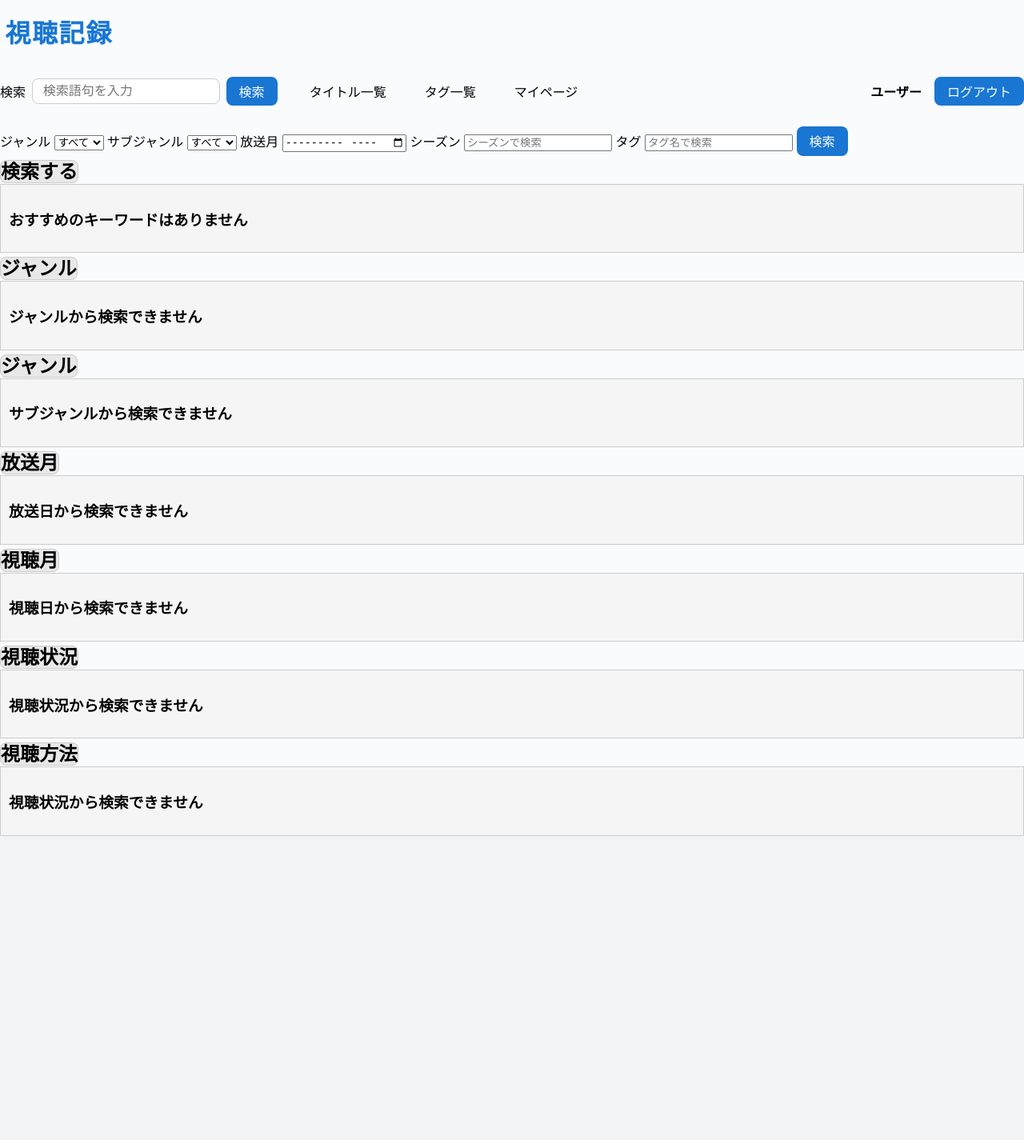
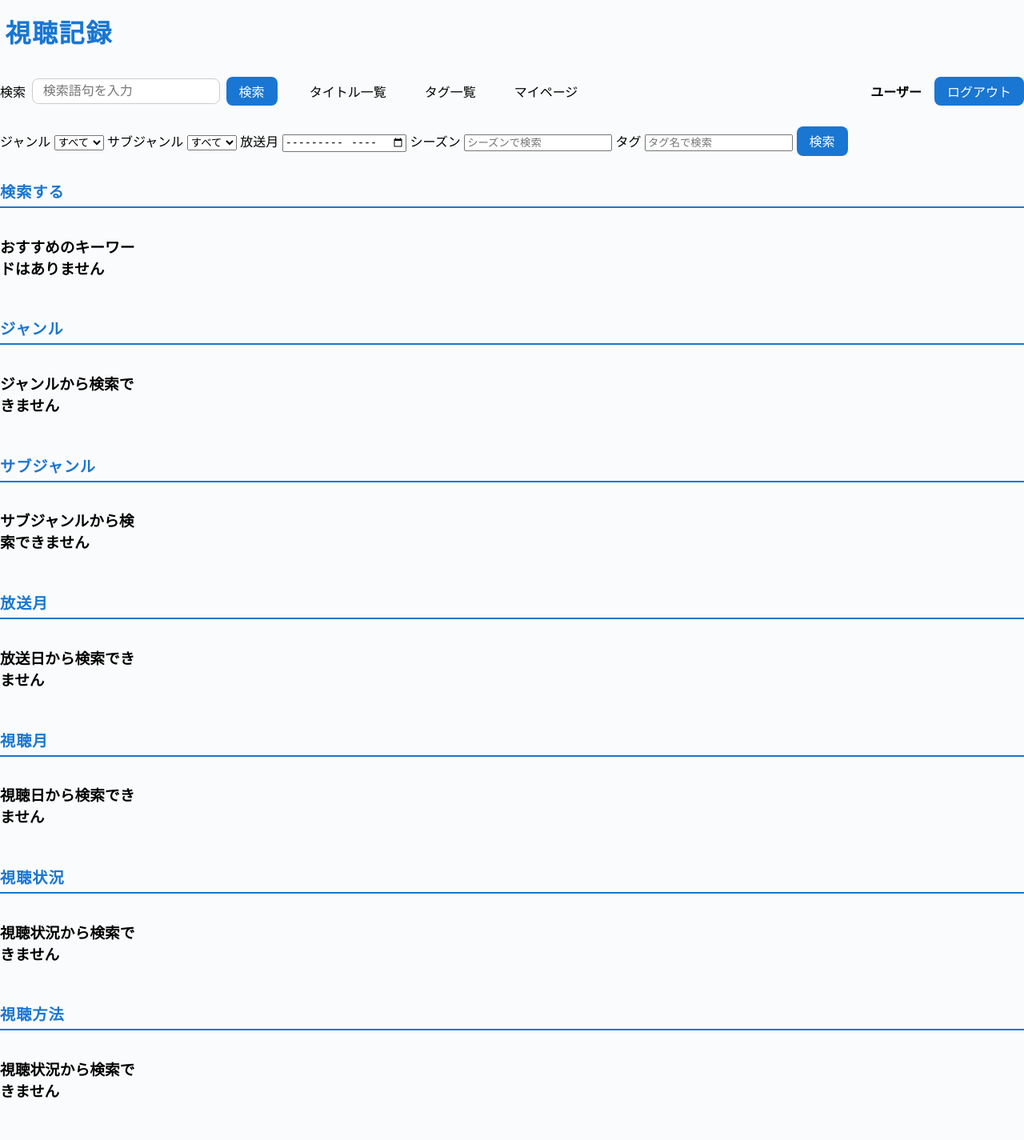
Before and after one commit to ryo08271154/watchlist, a Django app: template templates/records/search_index.html in a window 1280 px wide. Shown: the whole page at 80% size. Before the commit the page ends 1045 px from the top, so only its background shows below. Run offline with Django 5.2, Linux system fonts and the light colour scheme; the template is opened without the code that fills it, so the values that code supplies are empty.

Commit message:
検索インデックスビューの最適化と表示スタイルの改善

```diff
--- a/templates/records/search_index.html
+++ b/templates/records/search_index.html
@@ -2,13 +2,66 @@
 {%block title%}検索する{%endblock%}
 {% block head %}
     <style>
-        .title-container {
+        .search-section {
+            margin: 30px 0;
+        }
+
+        .search-section h2 {
+            margin-bottom: 15px;
+            padding-bottom: 5px;
+            border-bottom: 2px solid #1976d2;
+            color: #1976d2;
+            font-size: 1.2em;
+            letter-spacing: 0.05em;
+        }
+
+        .search-container {
+            display: grid;
+            grid-template-columns: repeat(auto-fill, minmax(150px, 1fr));
+            gap: 15px;
+        }
+
+        .search-item {
+            text-decoration: none;
+            color: inherit;
+            padding: 16px;
+            background-color: #fff;
+            border: 1px solid #ddd;
+            border-radius: 8px;
+            box-shadow: 2px 2px 5px rgba(0,0,0,0.08);
+            transition: background 0.2s, box-shadow 0.2s, color 0.2s;
             display: flex;
-            flex-wrap: wrap;
-            gap: 16px;
-            padding: 10px;
-            background-color: #f5f5f5;
-            border: 1px solid #ccc;
+            align-items: center;
+            justify-content: center;
+        }
+
+        .search-item:hover, .search-item:focus {
+            background: #e3f2fd;
+            color: #1565c0;
+            box-shadow: 0 2px 8px rgba(25, 118, 210, 0.08);
+        }
+
+        .search-item h3 {
+            margin: 0;
+            font-size: 1em;
+            text-align: center;
+            font-weight: normal;
+            overflow: hidden;
+            text-overflow: ellipsis;
+            white-space: nowrap;
+        }
+
+        @media (max-width: 600px) {
+            .search-form form {
+                grid-template-columns: 1fr;
+            }
+            .search-container {
+                grid-template-columns: 1fr 1fr;
+            }
+            .search-item {
+                padding: 10px;
+                font-size: 0.95em;
+            }
         }
     </style>
 {%endblock%}
@@ -38,12 +91,12 @@
             <button type="submit">検索</button>
         </form>
     </div>
-    <div class="title-section">
+    <div class="search-section">
         <h2>検索する</h2>
-        <div class="title-container">
+        <div class="search-container">
         {%if keywords%}
             {% for item in keywords%}
-            <a href="{% url 'records:search'%}?q={{item}}" class="title-item">
+            <a href="{% url 'records:search'%}?q={{item}}" class="search-item">
                 <h3>{{item}}</h3>
             </a>
             {% endfor %}
@@ -52,12 +105,12 @@
         {%endif%}
         </div>
     </div>
-    <div class="title-section">
+    <div class="search-section">
         <h2>ジャンル</h2>
-        <div class="title-container">
+        <div class="search-container">
         {%if genres%}
             {% for item in genres%}
-            <a href="{% url 'records:search'%}?genre={{item}}" class="title-item">
+            <a href="{% url 'records:search'%}?genre={{item}}" class="search-item">
                 <h3>{{item}}</h3>
             </a>
             {% endfor %}
@@ -66,12 +119,12 @@
         {%endif%}
         </div>
     </div>
-    <div class="title-section">
-        <h2>ジャンル</h2>
-        <div class="title-container">
+    <div class="search-section">
+        <h2>サブジャンル</h2>
+        <div class="search-container">
         {%if sub_genres%}
             {% for item in sub_genres%}
-            <a href="{% url 'records:search'%}?sub_genre={{item}}" class="title-item">
+            <a href="{% url 'records:search'%}?sub_genre={{item}}" class="search-item">
                 <h3>{{item}}</h3>
             </a>
             {% endfor %}
@@ -80,12 +133,12 @@
         {%endif%}
         </div>
     </div>
-    <div class="title-section">
+    <div class="search-section">
         <h2>放送月</h2>
-        <div class="title-container">
+        <div class="search-container">
         {%if air_date%}
             {% for item in air_date%}
-            <a href="{% url 'records:search'%}?air_date={{item|date:'Y-m-'}}" class="title-item">
+            <a href="{% url 'records:search'%}?air_date={{item|date:'Y-m-'}}" class="search-item">
                 <h3>{{item|date:"Y年m月"}}</h3>
             </a>
             {% endfor %}
@@ -94,12 +147,12 @@
         {%endif%}
         </div>
     </div>
-    <div class="title-section">
+    <div class="search-section">
         <h2>視聴月</h2>
-        <div class="title-container">
+        <div class="search-container">
         {%if watched_date%}
             {% for item in watched_date%}
-            <a href="{% url 'records:search'%}?watched_date={{item|date:'Y-m-'}}" class="title-item">
+            <a href="{% url 'records:search'%}?watched_date={{item|date:'Y-m-'}}" class="search-item">
                 <h3>{{item|date:"Y年m月"}}</h3>
             </a>
             {% endfor %}
@@ -108,13 +161,13 @@
         {%endif%}
         </div>
     </div>
-    <div class="title-section">
+    <div class="search-section">
         <h2>視聴状況</h2>
-        <div class="title-container">
+        <div class="search-container">
         {%if status%}
             {% for item in status%}
-            <a href="{% url 'records:search'%}?status={{item.status}}" class="title-item">
-                <h3>{{item.get_status_display}}</h3>
+            <a href="{% url 'records:search'%}?status={{item.0}}" class="search-item">
+                <h3>{{item.1}}</h3>
             </a>
             {% endfor %}
         {%else%}
@@ -122,12 +175,12 @@
         {%endif%}
         </div>
     </div>
-    <div class="title-section">
+    <div class="search-section">
         <h2>視聴方法</h2>
-        <div class="title-container">
+        <div class="search-container">
         {%if watch_method%}
             {% for item in watch_method%}
-            <a href="{% url 'records:search'%}?watch_method={{item}}" class="title-item">
+            <a href="{% url 'records:search'%}?watch_method={{item}}" class="search-item">
                 <h3>{{item}}</h3>
             </a>
             {% endfor %}
```
Also changed, not shown: records/views.py (+4 -4 lines).
